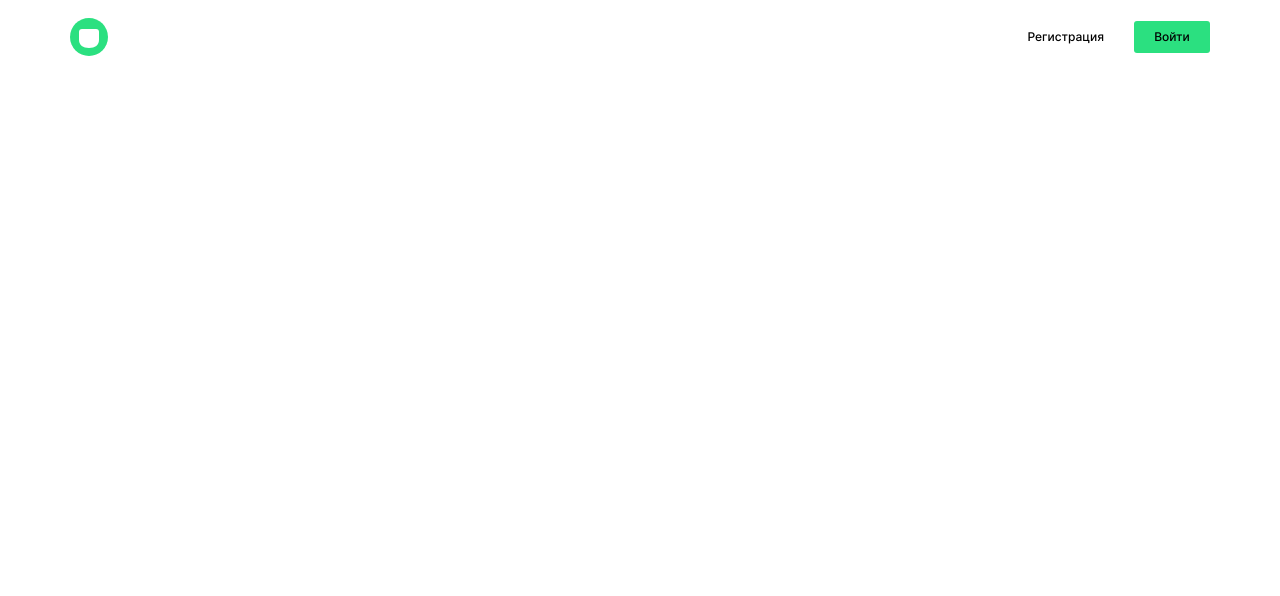
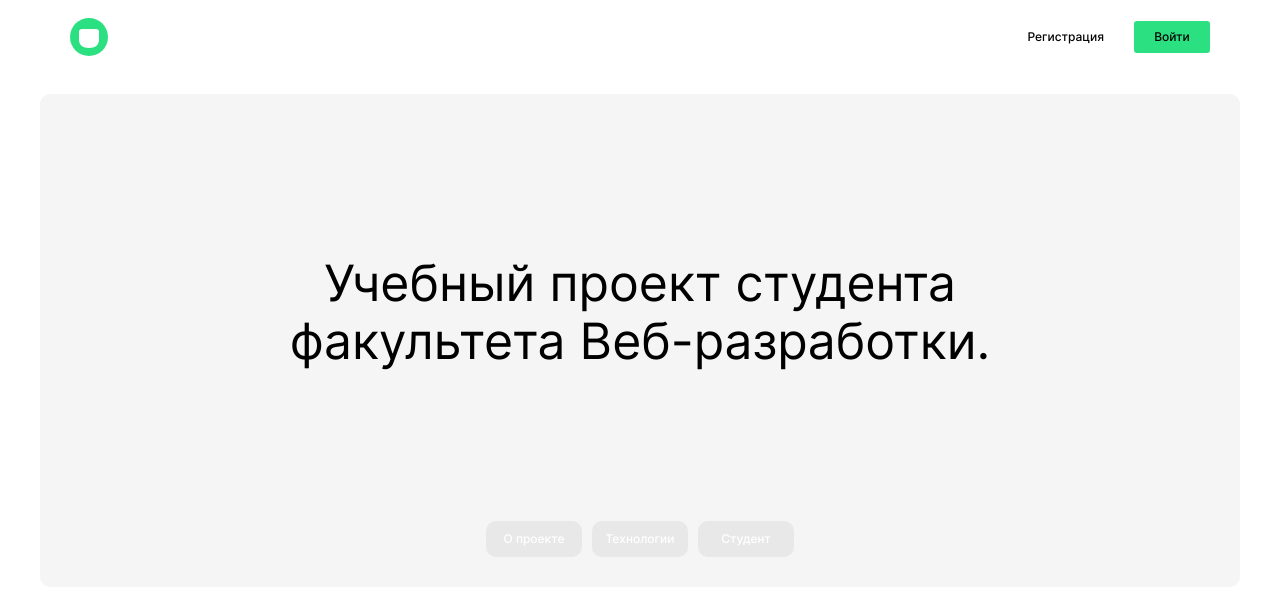
Before and after one commit to NikolosHGW/movies-explorer-frontend, a React (Create React App) app: page / in a window 1280 px wide. Shown: the top 596 px of the page. Built offline with nearby package versions, Linux system fonts and the light colour scheme.

Commit message:
feat: create promo

```diff
--- /dev/null
+++ b/src/components/Content/Content.css
@@ -0,0 +1,4 @@
+.content {
+  display: flex;
+  flex-direction: column;
+}
--- /dev/null
+++ b/src/components/Content/Content.jsx
@@ -0,0 +1,9 @@
+import './Content.css';
+
+export default function Content({ children }) {
+  return (
+    <main className='content'>
+      {children}
+    </main>
+  );
+}
--- a/src/components/Main/Main.jsx
+++ b/src/components/Main/Main.jsx
@@ -1,10 +1,15 @@
+import Content from '../Content/Content';
 import Header from '../Header/Header';
+import Promo from '../Promo/Promo';
 import './Main.css';
 
 export default function Main() {
   return (
     <div className='main'>
       <Header />
+      <Content>
+        <Promo />
+      </Content>
     </div>
   );
 }
--- /dev/null
+++ b/src/components/NavTab/NavTab.css
@@ -0,0 +1,39 @@
+.navtab {
+  margin-top: 151px;
+}
+
+.navtab__ul {
+  display: flex;
+  list-style: none;
+  margin: 0;
+  padding: 0;
+  font-weight: 500;
+  font-size: 12px;
+  line-height: 16px;
+}
+
+.navtab__li {
+  display: flex;
+  margin-right: 10px;
+}
+
+.navtab__li:last-child {
+  margin-right: 0;
+}
+
+.navtab__a {
+  display: flex;
+  justify-content: center;
+  align-items: center;
+  text-decoration: none;
+  width: 96px;
+  height: 36px;
+  background-color: #E8E8E8;
+  border-radius: 10px;
+  color: #FFFFFF;
+  transition: opacity .4s linear;
+}
+
+.navtab__a:hover {
+  opacity: .4;
+}
--- /dev/null
+++ b/src/components/NavTab/NavTab.jsx
@@ -0,0 +1,19 @@
+import './NavTab.css';
+
+export default function NavTab() {
+  return (
+    <nav className='navtab'>
+      <ul className='navtab__ul'>
+        <li className='navtab__li'>
+          <a className='navtab__a' href='#'>О проекте</a>
+        </li>
+        <li className='navtab__li'>
+          <a className='navtab__a' href='#'>Технологии</a>
+        </li>
+        <li className='navtab__li'>
+          <a className='navtab__a' href='#'>Студент</a>
+        </li>
+      </ul>
+    </nav>
+  );
+}
--- /dev/null
+++ b/src/components/Promo/Promo.css
@@ -0,0 +1,23 @@
+.promo {
+  padding: 20px 40px 0;
+  box-sizing: border-box;
+  font-family: 'Inter', 'Helvetica Neue', 'Arial', sans-serif;
+}
+
+.promo__container {
+  background-color: #F5F5F5;
+  border-radius: 10px;
+  height: 493px;
+  display: flex;
+  flex-direction: column;
+  align-items: center;
+}
+
+.promo__heading {
+  font-weight: 400;
+  font-size: 50px;
+  line-height: 58px;
+  margin: 160px 0 0;
+  text-align: center;
+  max-width: 730px;
+}
--- /dev/null
+++ b/src/components/Promo/Promo.jsx
@@ -0,0 +1,13 @@
+import NavTab from '../NavTab/NavTab';
+import './Promo.css';
+
+export default function Promo() {
+  return (
+    <section className='promo'>
+      <div className='promo__container'>
+        <h1 className='promo__heading'>Учебный проект студента факультета Веб-разработки.</h1>
+        <NavTab />
+      </div>
+    </section>
+  );
+}
```
